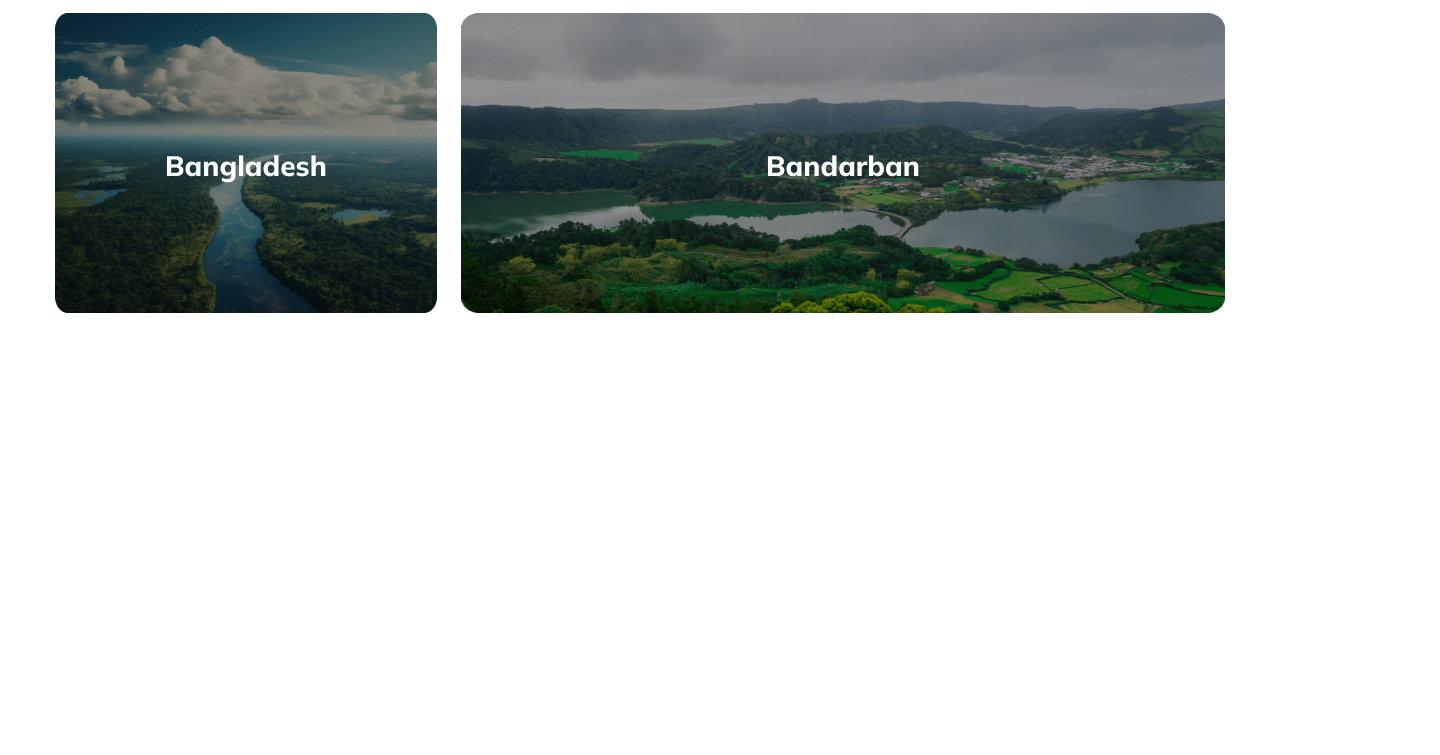
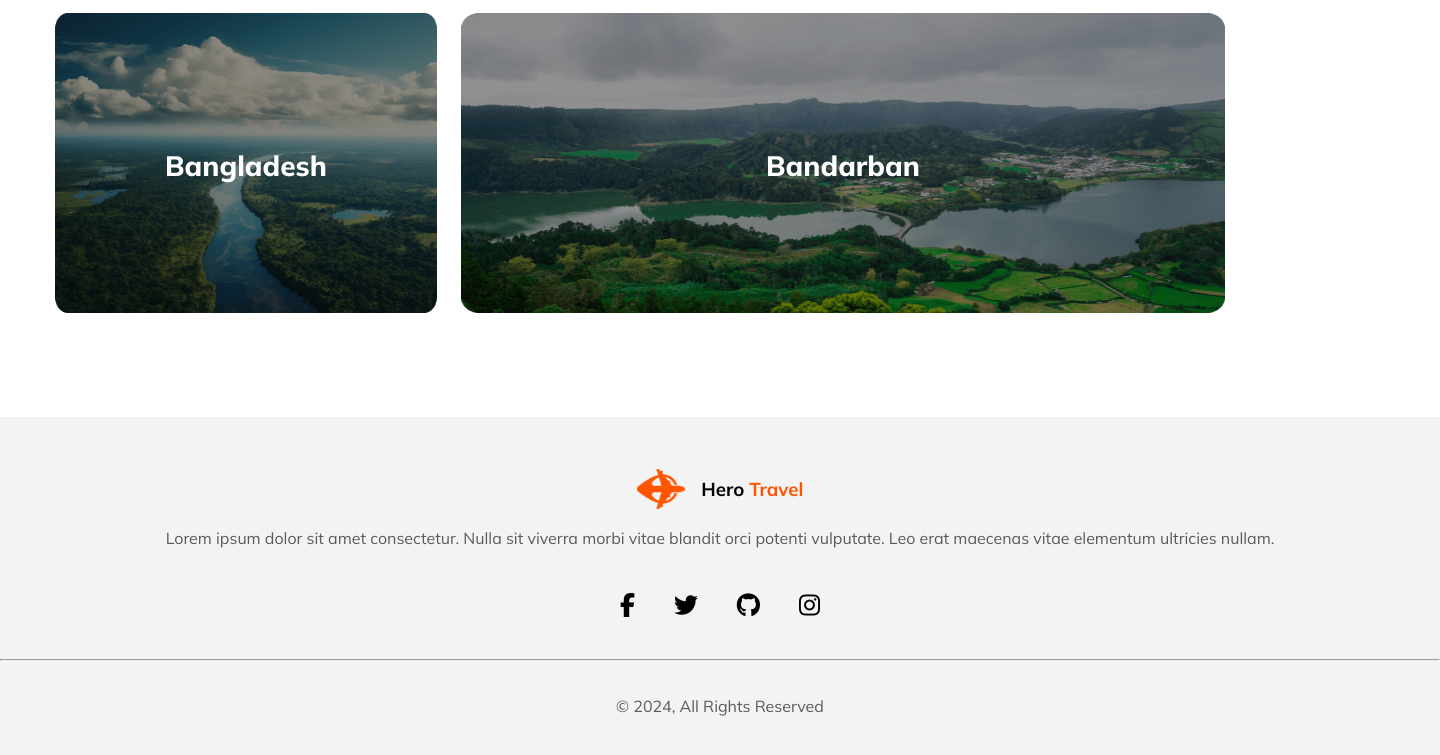
Before and after one commit to TamimAhmedCD/Batch-09-Assignmet--Slt, a plain HTML site: page index.html in a window 1280 px wide. Shown: the part 2224-2979 px from the top of the page, 1440 px wide, since content can reach past the window. Before the commit the page ends 2557 px from the top, so only its background shows below. Drawn offline with Linux system fonts and the light colour scheme.

Commit message:
footer section done

```diff
--- a/Styles/style.css
+++ b/Styles/style.css
@@ -314,3 +314,76 @@ body{
 
 
 }
+
+/* Footer Section Styles Started Here */
+
+.footer-section{
+
+    width: 1440px;
+    height: 502px;
+    background: rgba(19, 19, 24, 0.05);
+    margin: 0 auto;
+    margin-top: 6.25rem;
+
+}
+
+
+.logo-f{
+
+    width: 240.67px;
+    height: 40px;
+    display: flex;
+    justify-content: center;
+    align-items: center;
+    margin: 0 auto;
+    padding-top: 3.25rem;
+    padding-bottom: 1rem;
+
+
+}
+
+.logo-f img{
+
+    width: 48px;
+    height: 40px;
+    margin-right: 1.039rem;
+
+}
+
+.logo-f span{
+
+    color: rgb(255, 84, 0);
+
+}
+
+.footer-container p{
+
+    color: rgb(90, 90, 93);
+    font-family: Mulish;
+    font-size: 16px;
+    font-weight: 400;
+    line-height: 26px;
+    text-align: center;
+
+}
+
+.footer-section .social-icons{
+
+    width: 200px;
+    display: flex;
+    justify-content: space-between;
+    align-items: center;
+    margin: 2rem auto;
+}
+
+.social-icons{
+
+    height: 44px;
+    font-size: 24px;
+
+}
+
+.footer-section hr{
+
+    margin: 2rem auto;
+}
--- a/index.html
+++ b/index.html
@@ -119,8 +119,23 @@
             </div>
         </section>
     </main>
-    <footer>
-
+    <footer class="footer-section">
+        <div class="footer-container">
+             <!-- Logo -->
+             <div class="logo-f">
+                <img src="./Images/Group 40071 (2).png" alt="">
+                <h3>Hero <span class="span">Travel</span></h3>
+            </div>
+            <p>Lorem ipsum dolor sit amet consectetur. Nulla sit viverra morbi vitae blandit orci potenti vulputate. Leo erat maecenas vitae elementum ultricies nullam. </p>
+            <div class="social-icons">
+                <i class="fa-brands fa-facebook-f"></i>
+                <i class="fa-brands fa-twitter"></i>
+                <i class="fa-brands fa-github"></i>
+                <i class="fa-brands fa-instagram"></i>
+            </div>
+            <hr>
+            <p>&copy; 2024, All Rights Reserved</p>
+        </div>
     </footer>
 </body>
 </html>
```
